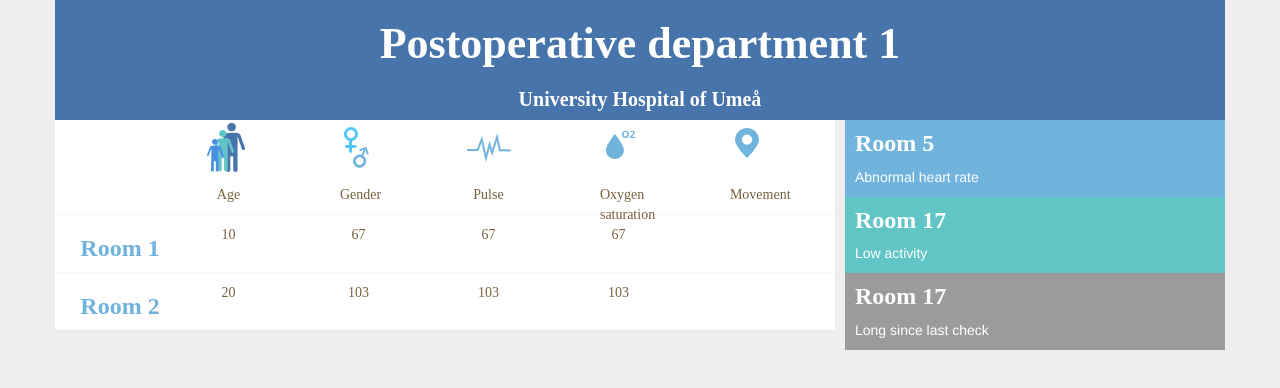
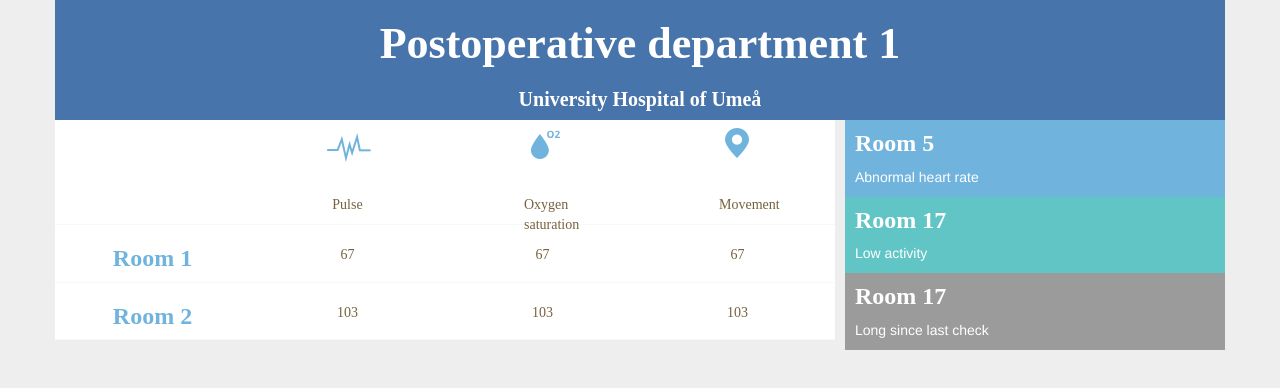
Before and after one commit to NaiLi/eltripleee, a website: page web-app/public/index.html in a window 1280 px wide. Drawn offline with nearby package versions, Linux system fonts and the light colour scheme.

Commit message:
tune css and update data format when fetching history

```diff
--- a/web-app/public/index.html
+++ b/web-app/public/index.html
@@ -36,27 +36,20 @@
           <div class="col-xs-8" id="roomlist-panel">
             <div class="row header-row">
 
-              <div class="col-xs-2">
+              <div class="col-xs-3">
               </div>
-              <div class="col-xs-2">
-              <img src="/img/menu_1.png" alt="">
-                <p>Age</p>
-              </div>
-              <div class="col-xs-2">
-              <img src="/img/menu_2.png" alt="">
-                <p>Gender</p>
-              </div>
-              <div class="col-xs-2">
+
+              <div class="col-xs-3">
               <img src="/img/menu_3.png" alt="">
 
                 <p>Pulse</p>
               </div>
-              <div class="col-xs-2">
+              <div class="col-xs-3">
               <img src="/img/menu_4.png" alt="">
 
                 <p>Oxygen saturation</p>
               </div>
-              <div class="col-xs-2">
+              <div class="col-xs-3">
               <img src="/img/menu_5.png" alt="">
 
                 <p>Movement</p>
@@ -67,19 +60,16 @@
               <div ng-repeat="room in roomData.rooms" ng-click="onRoomClick(room.id)">
                 <!--<div class="row room-row" onClick="onRoomClick({{id}})">-->
                 <div class="row">
-                  <div class="col-xs-2">
+                  <div class="col-xs-3">
                     <h2>Room {{room.roomNo}}</h2>
                   </div>
-                  <div class="col-xs-2">
-                    <p>{{room.emergencyStatus}}</p>
-                  </div>
-                  <div class="col-xs-2">
+                  <div class="col-xs-3">
                     <p>{{room.medData.heartRate}}</p>
                   </div>
-                  <div class="col-xs-2">
+                  <div class="col-xs-3">
                     <p>{{room.medData.heartRate}}</p>
                   </div>
-                  <div class="col-xs-2">
+                  <div class="col-xs-3">
                     <p>{{room.medData.heartRate}}</p>
                   </div>
                 </div>
--- a/web-app/public/style/style.css
+++ b/web-app/public/style/style.css
@@ -46,6 +46,11 @@
   color: #70b3dd;
 }
 
+
+#roomlist-panel .row div {
+  text-align: center;
+}
+
 #roomlist-panel p {
   width: 37px;
   height: 19px;
@@ -54,8 +59,11 @@
   font-weight: normal;
   font-style: normal;
   font-stretch: normal;
+  color: #76623d;
   text-align: center;
-  color: #76623d;
+  margin-left: auto;
+  margin-right: auto;
+  margin-top: 20px;
 }
 
 .header
```
Also changed, not shown: web-app/endpoints/getdata.js (+3 -11 lines).
